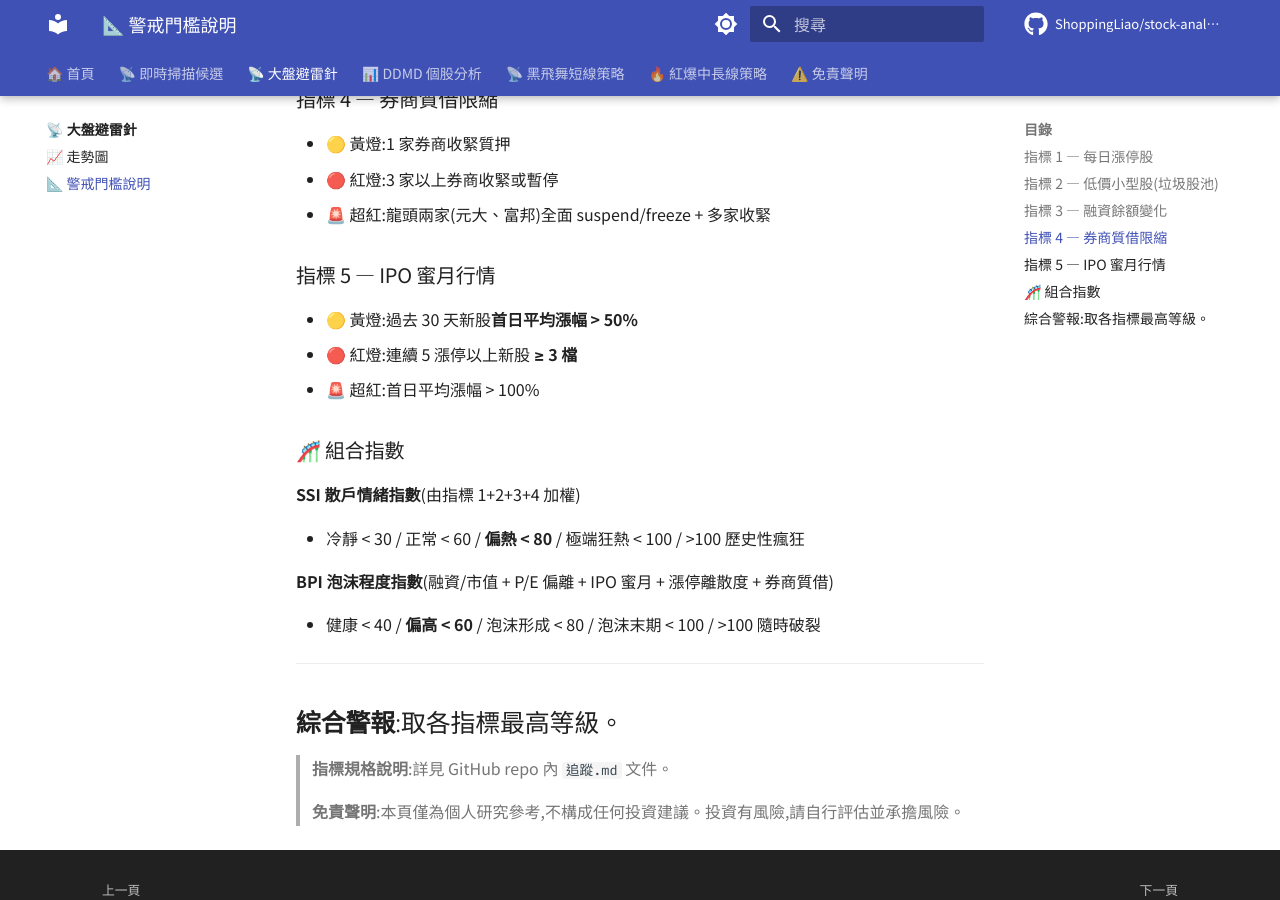
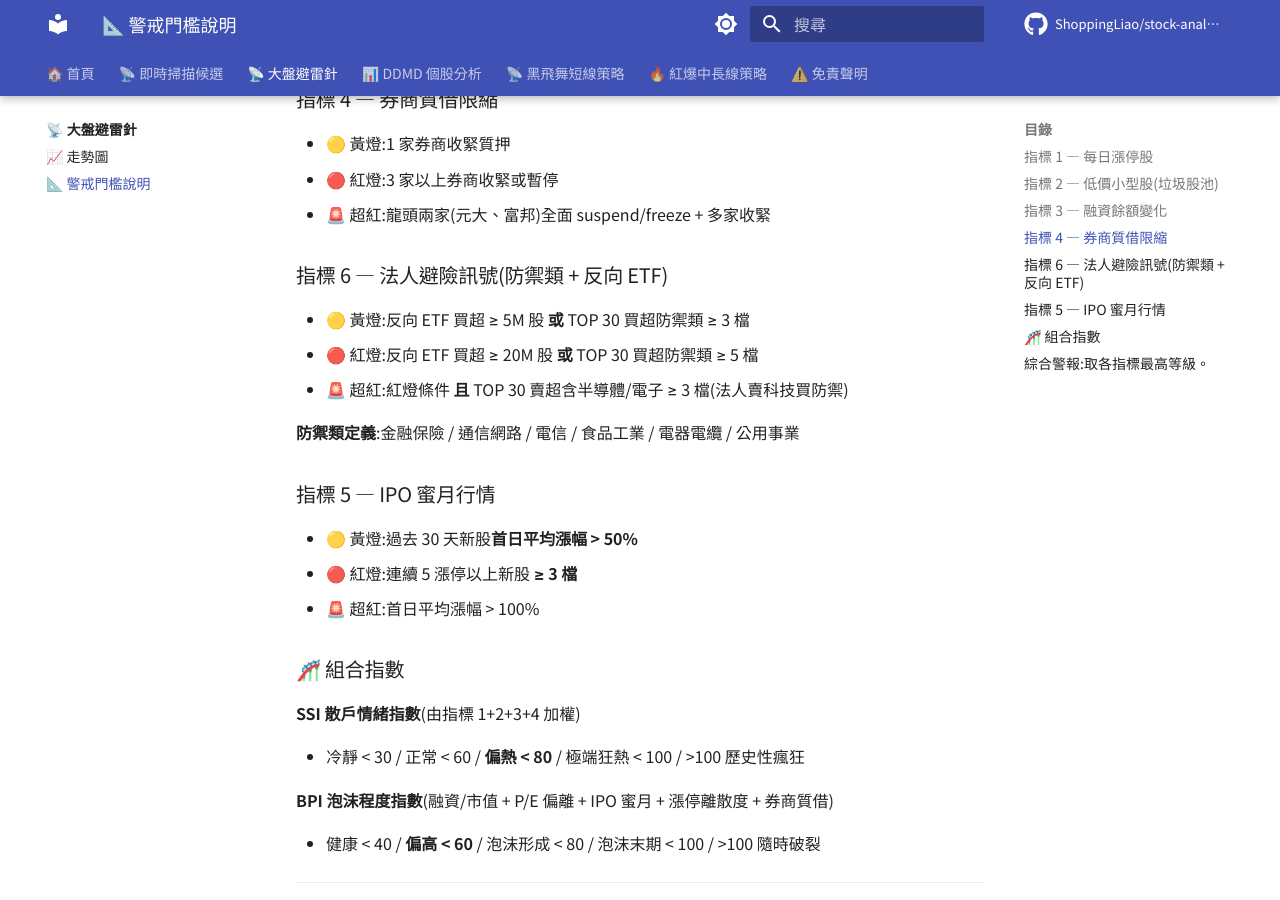
Before and after one commit to ShoppingLiao/stock-analysis-public, an MkDocs documentation site: the page built from docs/bubble_monitor/thresholds.md, in a window 1280 px wide and 900 px high, scrolled down 987 px. Built offline with MkDocs 1.6.1 and Material for MkDocs 9.7.7, drawn with Linux system fonts in a browser that asks for light colours; comment, search, counter and statistics services are not loaded.

Commit message:
docs(bubble-monitor): update (2026-05-19)

```diff
--- a/docs/bubble_monitor/index.md
+++ b/docs/bubble_monitor/index.md
@@ -12,7 +12,7 @@
 [📊 當前狀態](index.md) ・ [📈 走勢圖](charts.md) ・ [📐 警戒門檻說明](thresholds.md)
 
 ---
-### 🔴 綜合警報:**紅燈**
+### 🚨 綜合警報:**超紅**
 
 | 組合指數 | 數值 | 等級 |
 |---------|------|------|
@@ -28,6 +28,7 @@
 | **指標 3** 融資餘額 | ⚪ | nan 億 | 當日 +nan | 5日 +nan | 20日 +nan |
 | **指標 4** 券商質借 | 🔴 | 5 家收緊 | 元大(limit) / 富邦(suspend) / 凱基(freeze) / 國泰(suspend) / 華南永昌(suspend) |
 | **指標 5** IPO 蜜月 | 🟢 | 11 檔 / 首日均 +1.1% | 連 5 漲停 0 檔 |
+| **指標 6** 法人避險 | 🚨 | 反 ETF 47.5M 股 / TOP30 防禦 12 | top: 00632R 元大台灣50反1 | 賣科技 11 檔 |
 
 ### 📈 歷史 alert level 分布
 
@@ -44,7 +45,7 @@
 
 | 日期 | 綜合 | 漲停股 | 垃圾股漲停 | 融資餘額(億) | 當日變化 | IPO |
 |------|------|--------|------------|---------------|----------|-----|
-| 2026-05-19 | 🔴 | 38 | 6 | — | — | 11 |
+| 2026-05-19 | 🚨 | 38 | 6 | — | — | 11 |
 | 2026-05-18 | 🔴 | 62 | — | 5,016 | +88 | — |
 | 2026-05-15 | 🟡 | 48 | — | 4,928 | -63 | — |
 | 2026-05-14 | 🔴 | 67 | — | 4,991 | +47 | — |
--- a/docs/bubble_monitor/thresholds.md
+++ b/docs/bubble_monitor/thresholds.md
@@ -37,6 +37,14 @@
 - 🔴 紅燈:3 家以上券商收緊或暫停
 - 🚨 超紅:龍頭兩家(元大、富邦)全面 suspend/freeze + 多家收緊
 
+### 指標 6 — 法人避險訊號(防禦類 + 反向 ETF)
+
+- 🟡 黃燈:反向 ETF 買超 ≥ 5M 股 **或** TOP 30 買超防禦類 ≥ 3 檔
+- 🔴 紅燈:反向 ETF 買超 ≥ 20M 股 **或** TOP 30 買超防禦類 ≥ 5 檔
+- 🚨 超紅:紅燈條件 **且** TOP 30 賣超含半導體/電子 ≥ 3 檔(法人賣科技買防禦)
+
+**防禦類定義**:金融保險 / 通信網路 / 電信 / 食品工業 / 電器電纜 / 公用事業
+
 ### 指標 5 — IPO 蜜月行情
 
 - 🟡 黃燈:過去 30 天新股**首日平均漲幅 > 50%**
```
Also changed, not shown: other parts of docs/bubble_monitor/index.md (+2 -2 lines), docs/bubble_monitor/charts.md (+4 -4 lines).
